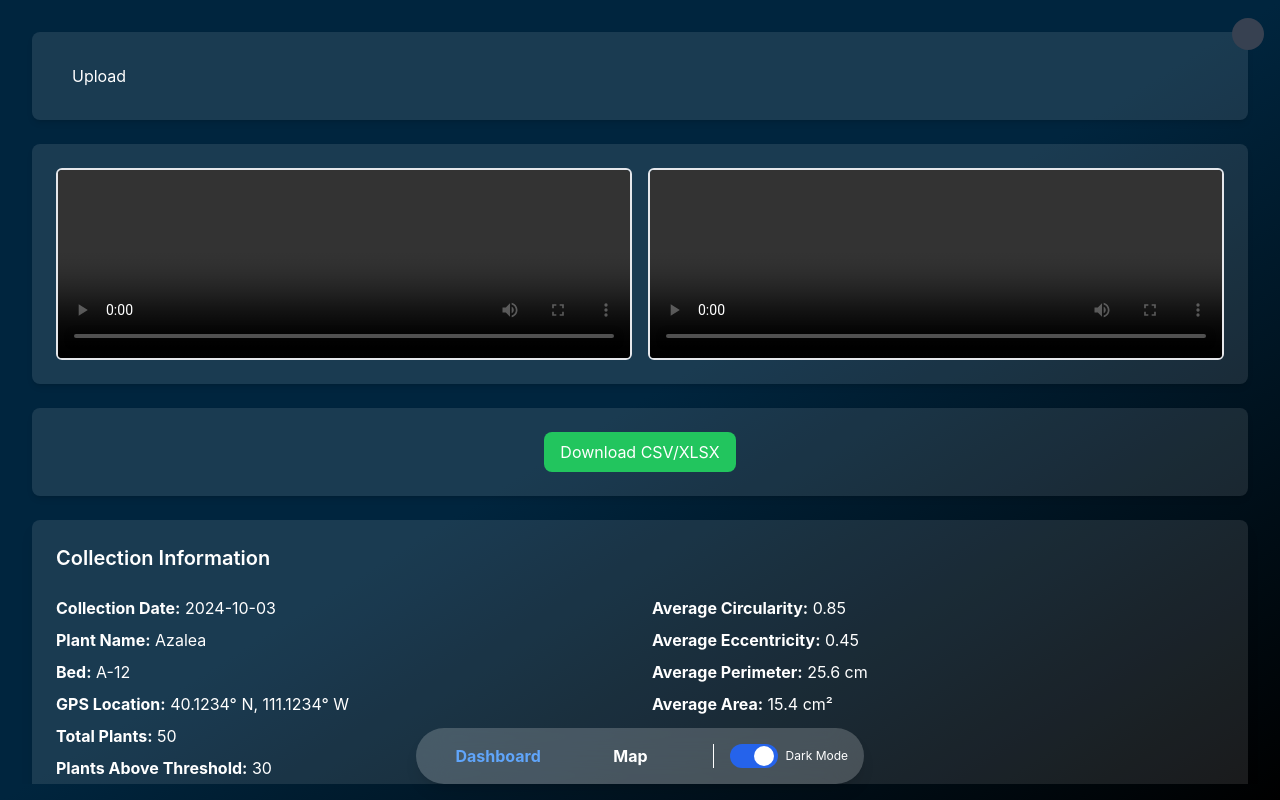
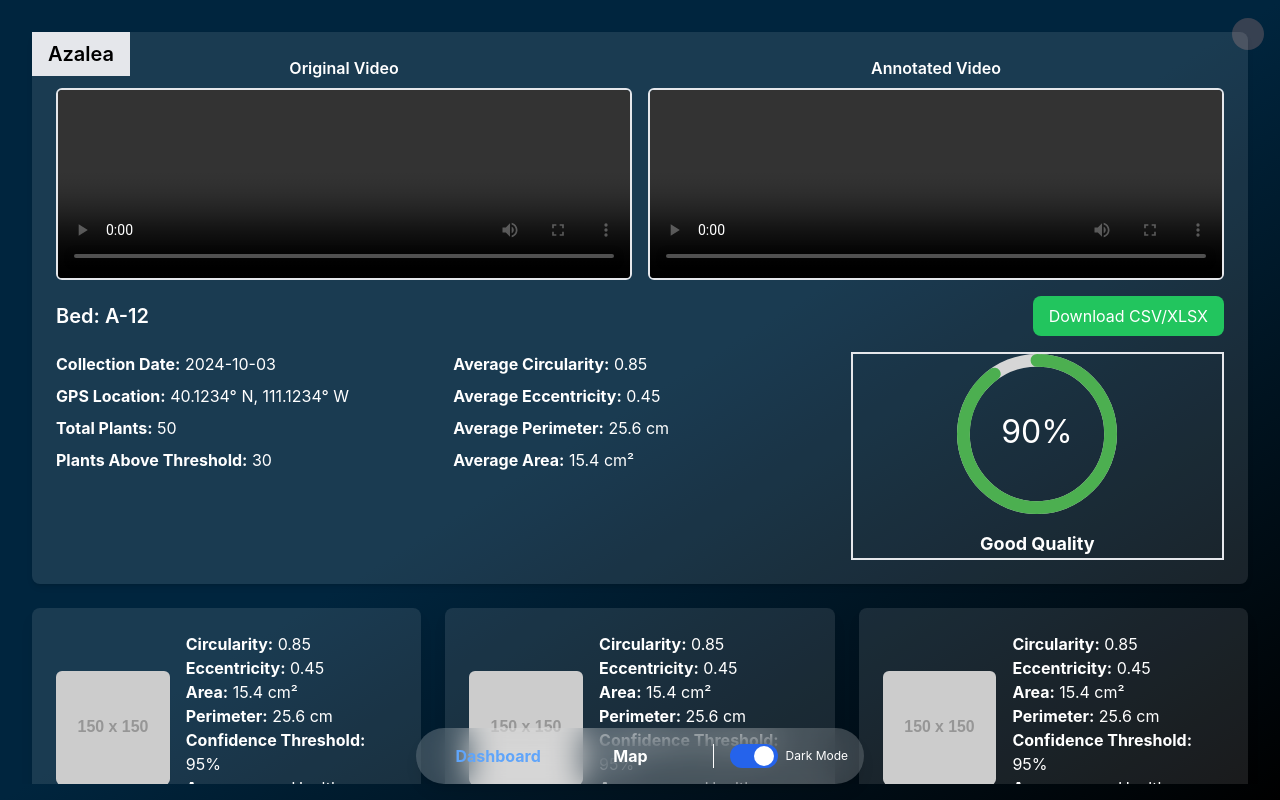
Before and after one commit to mohtasimhadi/OIM-client, a React (Create React App) app: page / in a window 1280 px wide. Built offline with nearby package versions, Linux system fonts and the light colour scheme.

Commit message:
dashboard design made better

```diff
--- a/package.json
+++ b/package.json
@@ -12,6 +12,7 @@
     "@types/react": "^18.3.11",
     "@types/react-dom": "^18.3.0",
     "react": "^18.3.1",
+    "react-circular-progressbar": "^2.1.0",
     "react-dom": "^18.3.1",
     "react-scripts": "5.0.1",
     "typescript": "^4.9.5",
--- /dev/null
+++ b/src/components/CircularChart.tsx
@@ -0,0 +1,55 @@
+import React from 'react';
+import { CircularProgressbar, buildStyles } from 'react-circular-progressbar';
+import 'react-circular-progressbar/dist/styles.css';
+
+interface CircularChartProps {
+  plantName: string;
+  aboveThreshold: number; // Percentage of plants above threshold (0-100)
+}
+
+const CircularChart: React.FC<CircularChartProps> = ({ plantName, aboveThreshold }) => {
+  // Determine quality ranking based on the aboveThreshold percentage
+  const getQuality = (percentage: number): string => {
+    if (percentage >= 90) return "Good Quality";
+    if (percentage >= 80) return "Average Quality";
+    if (percentage >= 70) return "Moderate Quality";
+    if (percentage >= 60) return "Below Average Quality";
+    if (percentage >= 50) return "Poor Quality";
+    if (percentage >= 40) return "Very Poor Quality";
+    if (percentage >= 30) return "Low Quality";
+    if (percentage >= 20) return "Very Low Quality";
+    if (percentage >= 10) return "Critical Quality";
+    return "Extremely Critical Quality";
+  };
+
+  const quality = getQuality(aboveThreshold);
+
+  return (
+    <div className="flex flex-col items-center space-y-4 p-4 rounded-lg shadow-md bg-white/10 w-80">
+      {/* Plant Name Box */}
+      <div className="bg-gray-200 text-black px-4 py-2 rounded-md font-semibold">
+        {plantName}
+      </div>
+
+      {/* Circular Chart */}
+      <div className="w-40 h-40">
+        <CircularProgressbar
+          value={aboveThreshold}
+          text={`${aboveThreshold}%`}
+          styles={buildStyles({
+            textColor: "black",
+            pathColor: aboveThreshold >= 70 ? "#4caf50" : aboveThreshold >= 50 ? "#ffa500" : "#f44336",
+            trailColor: "#d6d6d6",
+          })}
+        />
+      </div>
+
+      {/* Quality Label */}
+      <div className="text-lg font-bold">
+        {quality}
+      </div>
+    </div>
+  );
+};
+
+export default CircularChart;
--- a/src/pages/Dashboard.tsx
+++ b/src/pages/Dashboard.tsx
@@ -1,44 +1,74 @@
 import React from 'react';
+import { CircularProgressbar, buildStyles } from 'react-circular-progressbar';
+import 'react-circular-progressbar/dist/styles.css';
 
 const Dashboard: React.FC = () => {
+  const aboveThreshold = 90;
+
+  // Function to determine quality ranking based on percentage
+  const getQuality = (percentage: number): string => {
+    if (percentage >= 90) return "Good Quality";
+    if (percentage >= 80) return "Average Quality";
+    if (percentage >= 70) return "Moderate Quality";
+    if (percentage >= 60) return "Below Average Quality";
+    if (percentage >= 50) return "Poor Quality";
+    if (percentage >= 40) return "Very Poor Quality";
+    if (percentage >= 30) return "Low Quality";
+    if (percentage >= 20) return "Very Low Quality";
+    if (percentage >= 10) return "Critical Quality";
+    return "Extremely Critical Quality";
+  };
+
+  const quality = getQuality(aboveThreshold);
+
   return (
-    <div className={`p-4 min-h-full`}>
+    <div className="p-4 min-h-full">
       <div className="container mx-auto space-y-6">
-        {/* Upload Section */}
-        <div className={`rounded-lg shadow-md p-6 bg-white/10 `}>
-          <button className={`px-4 py-2 rounded-lg transition hover:bg-blue-700`}>
-            Upload
-          </button>
+        {/* Combined Card for Videos, Download Button, Collection Information, and Circular Chart */}
+        <div className="rounded-lg shadow-md p-6 bg-white/10 relative">
+          {/* Plant Name Tag on the Top Left */}
+          <div className="absolute top-0 left-0 bg-gray-200 text-black px-4 py-2 font-semibold text-xl">
+            Azalea
           </div>
 
           {/* Videos Section */}
-        <div className={`rounded-lg shadow-md p-6 grid grid-cols-1 md:grid-cols-2 gap-4 bg-white/10`}>
+          <div className="grid grid-cols-1 md:grid-cols-2 gap-4 mb-4">
+            <div>
+              <p className="mb-2 text-center font-semibold">Original Video</p>
               <video className="w-full h-48 rounded-md border-2 border-gray-200" controls>
                 Video 1
               </video>
+            </div>
+            <div>
+              <p className="mb-2 text-center font-semibold">Annotated Video</p>
               <video className="w-full h-48 rounded-md border-2 border-gray-200" controls>
                 Video 2
               </video>
             </div>
+          </div>
 
-        {/* Download Section */}
-        <div className={`rounded-lg shadow-md p-6 text-center bg-white/10`}>
-          <button className={`px-4 py-2 bg-green-500 rounded-lg transition hover:bg-green-700`}>
+          {/* Bed and Download Button in Same Row */}
+          <div className="flex justify-between items-center mb-4">
+            <h3 className="font-semibold text-xl">Bed: A-12</h3>
+            <button className="px-4 py-2 bg-green-500 rounded-lg transition hover:bg-green-700">
               Download CSV/XLSX
             </button>
           </div>
 
-        {/* Collection Information Card */}
-        <div className={`rounded-lg shadow-lg p-6 grid grid-cols-1 md:grid-cols-2 gap-6 bg-white/10 `}>
-          <h3 className="font-semibold text-xl col-span-full">Collection Information</h3>
+          {/* Collection Information, Average Values, and Circular Chart */}
+          <div className="grid grid-cols-1 md:grid-cols-3 gap-6">
+            {/* First Column: Collection Information */}
+            <div>
               <ul className="space-y-2">
                 <li><strong>Collection Date:</strong> 2024-10-03</li>
-            <li><strong>Plant Name:</strong> Azalea</li>
-            <li><strong>Bed:</strong> A-12</li>
                 <li><strong>GPS Location:</strong> 40.1234° N, 111.1234° W</li>
                 <li><strong>Total Plants:</strong> 50</li>
                 <li><strong>Plants Above Threshold:</strong> 30</li>
               </ul>
+            </div>
+
+            {/* Second Column: Average Values */}
+            <div>
               <ul className="space-y-2">
                 <li><strong>Average Circularity:</strong> 0.85</li>
                 <li><strong>Average Eccentricity:</strong> 0.45</li>
@@ -47,10 +77,28 @@ const Dashboard: React.FC = () => {
               </ul>
             </div>
 
+            {/* Third Column: Circular Chart for Quality Assessment */}
+            <div className="flex flex-col items-center justify-center space-y-4 border-2">
+              <div className="w-40 h-40">
+                <CircularProgressbar
+                  value={aboveThreshold}
+                  text={`${aboveThreshold}%`}
+                  styles={buildStyles({
+                    textColor: "white",
+                    pathColor: aboveThreshold >= 70 ? "#4caf50" : aboveThreshold >= 50 ? "#ffa500" : "#f44336",
+                    trailColor: "#d6d6d6",
+                  })}
+                />
+              </div>
+              <div className="text-lg font-bold">{quality}</div>
+            </div>
+          </div>
+        </div>
+
         {/* Plant Details Cards */}
         <div className="grid gap-6 grid-cols-1 md:grid-cols-2 lg:grid-cols-3">
           {[...Array(4)].map((_, idx) => (
-            <div key={idx} className={`rounded-lg shadow-lg p-6 flex items-center space-x-4 bg-white/10 `}>
+            <div key={idx} className="rounded-lg shadow-lg p-6 flex items-center space-x-4 bg-white/10">
               <img
                 src="https://via.placeholder.com/150"
                 alt="Plant"
```
Also changed, not shown: 1 other file (tests, documents, lock files or other folders). Lines whose indentation alone changed are shown as unchanged.
